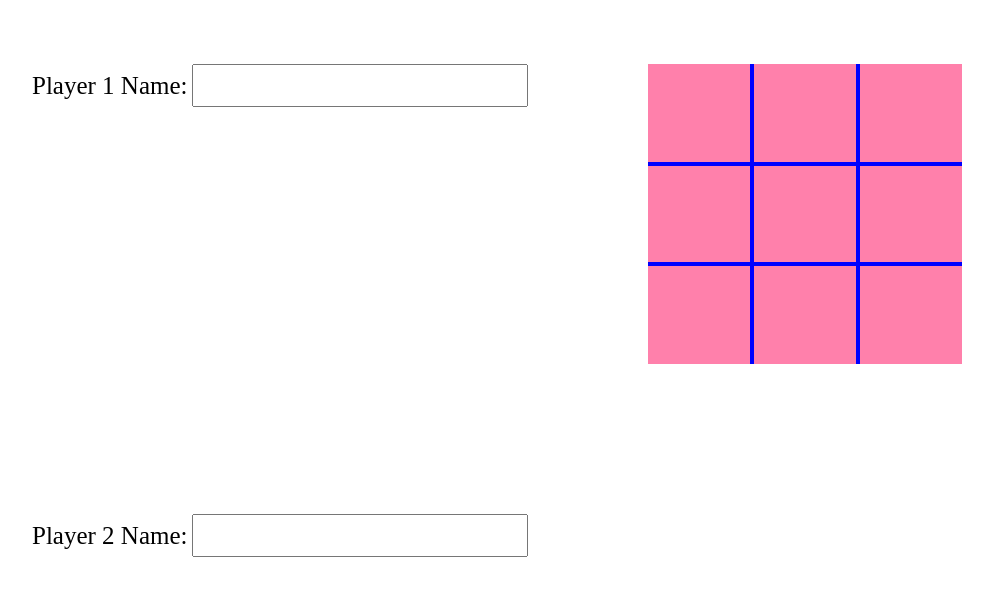
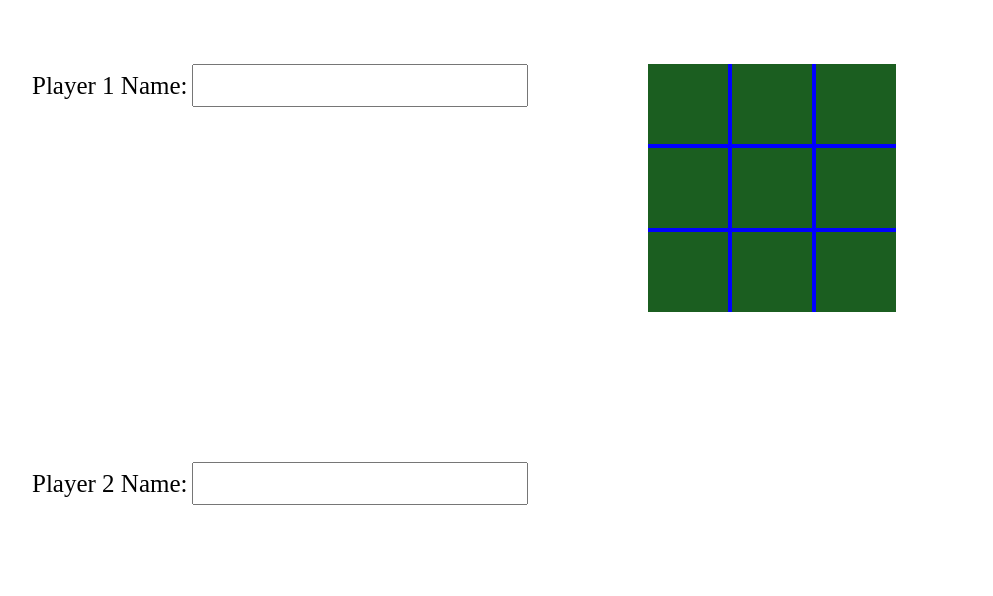
Before and after one commit to udaykiran199715/masai-sprint-2, a plain HTML site: page masai/sprint-3/index.html in a window 1280 px wide. Shown: the part 118-714 px from the top of the page, without its empty margins (88-1081 px from the left). Drawn offline with Linux system fonts and the light colour scheme.

Commit message:
Tic-Tac-Toe

```diff
--- a/masai/sprint-3/style.css
+++ b/masai/sprint-3/style.css
@@ -18,14 +18,15 @@ table {
    margin: auto;
    margin-bottom: 150px;
    border-collapse: collapse;
-   background-color: #ff80ab;
+   background-color:#1b5e20;
    float: left;
 }
 td {
-    /* padding: 40px; */
-    width: 100px;
-    height: 100px;
-    font-size: 20px;
+    padding: 40px;
+    /* width: 100px;
+    height: 100px; */
+    font-size: 50px;
+    color: #f73378;
     border: 4px solid blue;
     text-align: center;
 
@@ -54,4 +55,5 @@ label {
 input {
     font-size: 25px;
     padding: 5px;
+    color: #01579b;
 }
```
